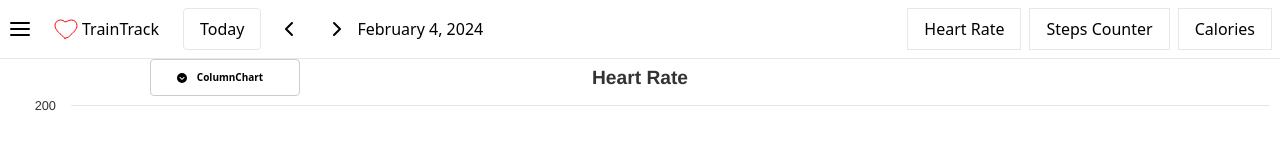
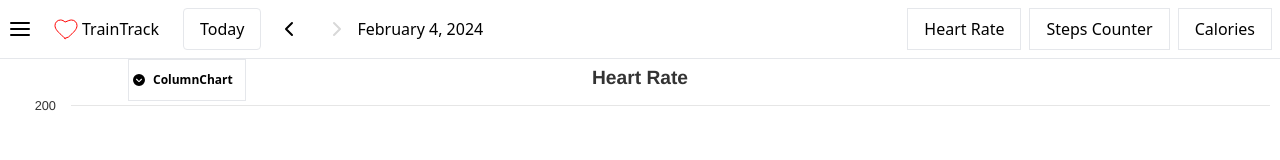
Before and after one commit to alnikif/TrainTrack, a Next.js app: page /heart-rate-chart in a window 1280 px wide. Shown: the top 160 px of the page. Built offline with nearby package versions, Linux system fonts and the light colour scheme.

Commit message:
Fix small issues

```diff
--- a/components/Dropdown/DropdownComponent/Dropdown.module.scss
+++ /dev/null
@@ -1,73 +0,0 @@
-
-.dropdown {
-  border: 0.5px solid #cccccc;
-  border-radius: 4px;
-  font-size: 10px;
-  font-weight: bold;
-  box-sizing: border-box;
-  width: 150px;
-  display: flex;
-  flex-direction: column;
-  background-color: white;
-  position: absolute;
-  left: 150px;
-  z-index: 9;
-}
-
-.dropdownHeaderWrapper{
-  display: flex;
-  align-items: center;
-  justify-content: center;
-}
-
-.dropdownHeader {
-  padding: 10px;
-  cursor: pointer;
-  display: flex;
-  justify-content: center;
-  align-items: center;
-}
-
-.dropdownBody {
-  border: 1px solid #E5E8EC;
-  display: none;
-  text-align: center;
-  z-index: 1;
-}
-
-.dropdownBody.open {
-  display: flex;
-  justify-content: flex-start;
-  flex-direction: column;
-  border: 0.5px solid #cccccc;
-  width: 100%;
-}
-
-.dropdownItem {
-  padding: 10px;
-}
-
-.dropdownItem:hover {
-  cursor: pointer;
-}
-
-.dropdownItemDot {
-  opacity: 0;
-  color: #91A5BE;
-  transition: all .2s ease-in-out;
-}
-
-.dropdownItemDot.selected {
-  opacity: 1;
-}
-
-.icon {
-  font-size: 13px;
-  color: #91A5BE;
-  transform: rotate(0deg);
-  transition: all .2s ease-in-out;
-}
-
-.icon.open {
-  transform: rotate(90deg);
-}
--- a/components/Dropdown/DropdownComponent/Dropdown.tsx
+++ b/components/Dropdown/DropdownComponent/Dropdown.tsx
@@ -2,8 +2,6 @@ import { faChevronCircleDown } from '@fortawesome/free-solid-svg-icons'
 import { FontAwesomeIcon } from '@fortawesome/react-fontawesome'
 import cx from 'classnames'
 import React, { useMemo, useState } from 'react'
-
-import styles from './Dropdown.module.scss'
 
 interface OptionItemType<T> {
   id: T
@@ -35,23 +33,32 @@ const Dropdown = <T,>(props: DropdownPropsTypes<T>) => {
   }
 
   return (
-    <div className={styles.dropdown}>
-      <div className={styles.dropdownHeaderWrapper}>
+    <div className="border border-gray-300 text-xs font-bold box-border w-26 flex flex-col bg-white absolute left-32 z-10">
+      <div className="flex items-center p-1 justify-center">
         <FontAwesomeIcon icon={faChevronCircleDown} />
-        <div className={styles.dropdownHeader} onClick={onToggleDropdown}>
+        <div className="p-2 cursor-pointer flex justify-center items-center" onClick={onToggleDropdown}>
           {selectedOption?.label}
           <i className={`${isOpen && 'open'}`} />
         </div>
       </div>
-      <div className={cx(styles.dropdownBody, { [styles.open]: isOpen })}>
+      <div
+        className={cx('flex', 'flex-col', 'justify-start', 'border', 'border-solid', 'border-gray-300', 'w-full', {
+          block: isOpen,
+          hidden: !isOpen,
+        })}
+      >
         {options.map((item) => (
           <div
             id={String(item.id)}
             key={String(item.id)}
-            className={styles.dropdownItem}
+            className="p-3 hover:cursor-pointer"
             onClick={() => onSelectOption(item.id)}
           >
-            <span className={cx(styles.dropdownItemDot, { [styles.selected]: item.id == selectedOptionId })}>• </span>
+            <span
+              className={`transition-opacity duration-200 ${item.id === selectedOptionId ? 'opacity-100' : 'opacity-0 text-gray-600'}`}
+            >
+              •{' '}
+            </span>
             {item.label}
           </div>
         ))}
--- a/components/Header/Header.tsx
+++ b/components/Header/Header.tsx
@@ -54,7 +54,7 @@ const Header: FC<HeaderPropsType> = ({ onToggleMenu }) => {
         {!endDate && (
           <IconButton
             disabled={!isNextDayAvailable}
-            className="bg-blue-400 font-bold py-1 px-2 rounded focus:outline-none"
+            className={`${isNextDayAvailable ? '' : 'text-lightGray'} bg-blue-400 font-bold py-1 px-2 rounded focus:outline-none`}
             onClick={onSelectNextDay}
           >
             <RightArrowIcon />
--- a/components/Header/HeaderDate/HeaderDate.tsx
+++ b/components/Header/HeaderDate/HeaderDate.tsx
@@ -6,7 +6,7 @@ import getFormattedDate from '../../../utils/getFormattedDate'
 const HeaderDate = () => {
   const { dateRange: selectedDate } = useContext(DateContext)
   const { startDate } = selectedDate
-  return <div className="flex items-center">{getFormattedDate(startDate)}</div>
+  return <div className="flex items-center cursor-default">{getFormattedDate(startDate)}</div>
 }
 
 export default HeaderDate
--- a/components/Layout/Layout.tsx
+++ b/components/Layout/Layout.tsx
@@ -14,12 +14,12 @@ const Layout = ({ children }: { children: ReactNode }) => {
       <Header onToggleMenu={onToggleMenu} />
       <div className="flex flex-row justify-items-start w-full h-full">
         <div
-          className={`transform transition-transform overflow-hidden duration-500 ease-in-out ${isOpen ? 'translate-x-0 w-1/4' : '-translate-x-full w-0'}`}
+          className={`transform transition-transform overflow-hidden duration-500 ease-in-out ${isOpen ? 'translate-x-0 w-1/6 p-3' : '-translate-x-full w-0'}`}
         >
           <Calendar />
         </div>
         <div
-          className={`transform transition-transform duration-500 ease-in-out ${isOpen ? 'translate-x-0 w-3/4' : '-translate-x-0 w-full'}`}
+          className={`transform transition-transform duration-500 ease-in-out ${isOpen ? 'translate-x-0 w-5/6 p-3' : '-translate-x-0 w-full'}`}
         >
           {children}
         </div>
--- a/constants/chartTypes.ts
+++ b/constants/chartTypes.ts
@@ -2,8 +2,6 @@ export enum ChartTypes {
   LineChart = 'line',
   AreaChart = 'area',
   ColumnChart = 'column',
-  BarChart = 'bar',
-  ScatterPlot = 'scatter',
 }
 
 export interface ChartType {
--- a/globals.css
+++ b/globals.css
@@ -79,6 +79,7 @@ body {
   width: 100%;
   height: 100%;
   display: block;
+  overflow: hidden;
 }
 
 
```
